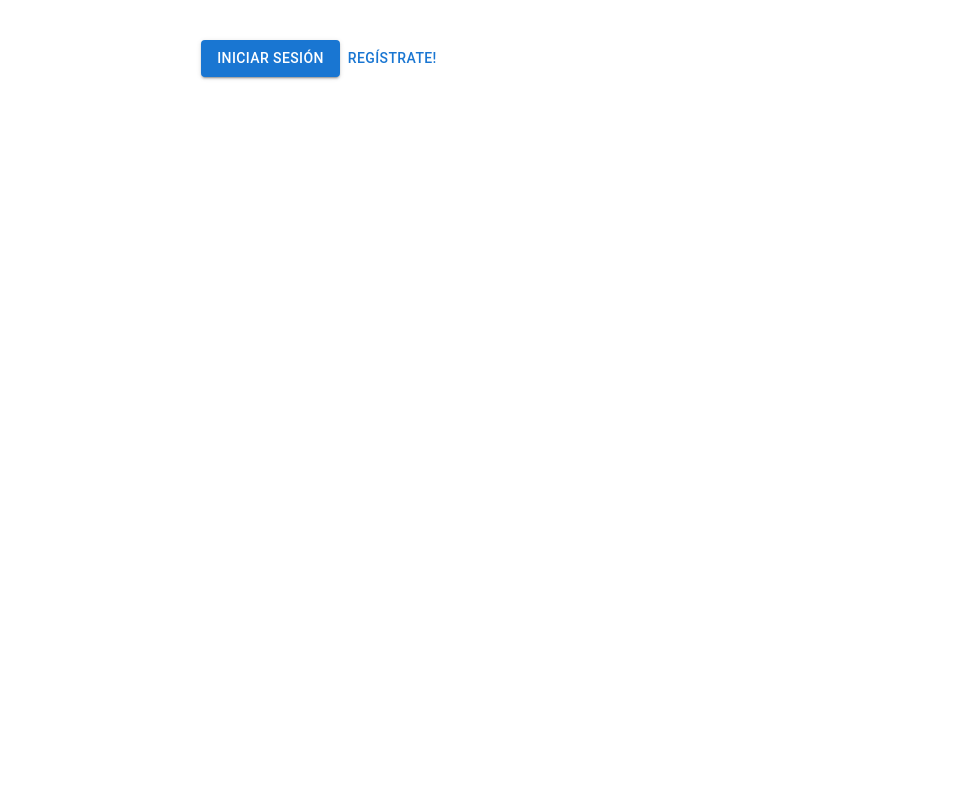
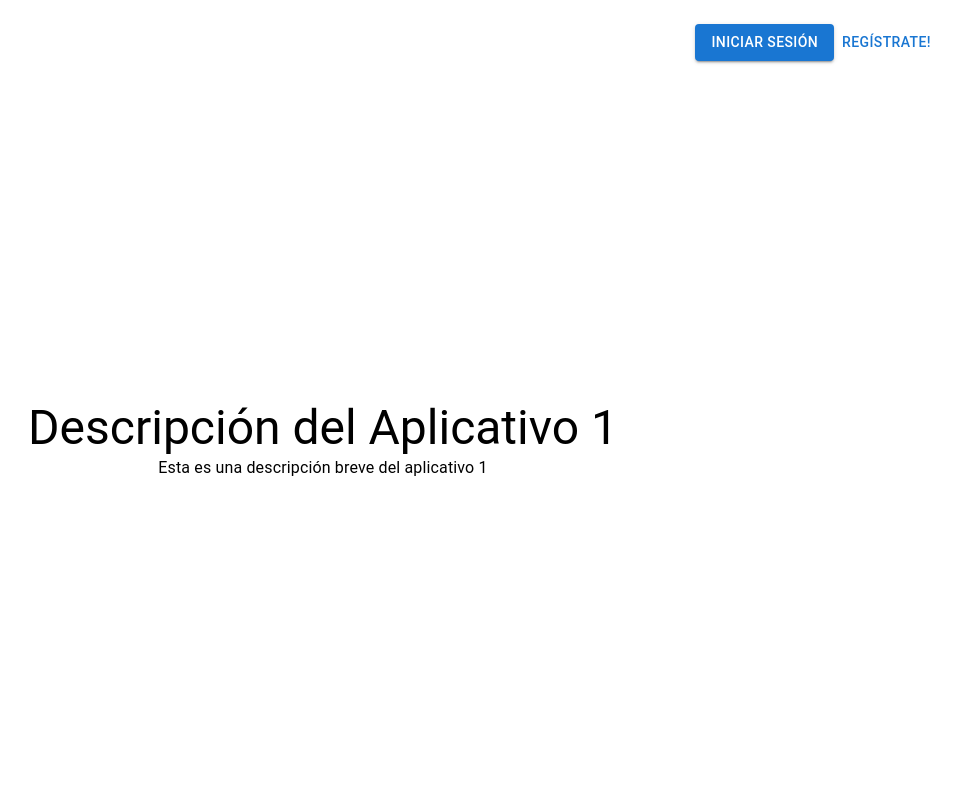
Before and after one commit to task-managment-mintic/frontend, a React (Vite) app: page / in a window 1280 px wide. Shown: the top 800 px of the page, without its empty margins (317-1278 px from the left). Built offline with nearby package versions, Linux system fonts and the light colour scheme.

Commit message:
feat: Create information structure of Init Page feat: Create DescriptiveCar component to each section of Init Page fix: Delete hooks folder

```diff
--- /dev/null
+++ b/src/components/ui/DescriptiveCard.jsx
@@ -0,0 +1,32 @@
+import { Typography } from '@mui/material'
+import PropTypes from 'prop-types'
+
+const DescriptiveCard = ({ bgColor, sectionIndex }) => {
+    return (
+        <div style={{
+                minHeight: '100vh',
+                backgroundColor: bgColor,
+                display: 'flex',
+                flexDirection: 'column',
+                alignItems: 'center',
+                justifyContent: 'center',
+                textAlign: 'center',
+                padding: '2rem'
+            }}
+        >
+            <Typography variant='h3'>
+                Descripción del Aplicativo {sectionIndex}
+            </Typography>
+            <Typography variant='body1'>
+                Esta es una descripción breve del aplicativo {sectionIndex}
+            </Typography>
+        </div>
+    )
+}
+
+DescriptiveCard.propTypes = {
+    bgColor: PropTypes.string.isRequired,
+    sectionIndex: PropTypes.number.isRequired
+}
+
+export default DescriptiveCard
--- a/src/pages/Init.jsx
+++ b/src/pages/Init.jsx
@@ -1,16 +1,21 @@
-import { useContext, useEffect, useState } from 'react'
+import { useContext, useEffect, useRef, useState } from 'react'
 import LoginForm from '../components/User/LoginForm'
 import RegisterForm from '../components/User/RegisterForm'
 import { AuthContext } from '../context/AuthContext'
 import { useNavigate } from 'react-router-dom'
-import { Button, Dialog, DialogContent, Grid2, IconButton } from '@mui/material'
+import { Box, Button, Dialog, DialogContent, Grid2, IconButton } from '@mui/material'
 import { Clear } from '@mui/icons-material'
+import DescriptiveCard from '../components/ui/DescriptiveCard'
 
 const Init = () => {
     const [isLogin, setIsLogin] = useState(false)
     const [isRegister, setIsRegister] = useState(false)
+    const [currentSection, setCurrentSection] = useState('white')
+    const [scrollDirection, setScrollDirection] = useState('down')
     const { isAuthenticated } = useContext(AuthContext)
     const navigate = useNavigate()
+    const sectionsRef = useRef([])
+    const lastScrollY = useRef(0)
 
     const handleShowLogin = () => {
         setIsLogin(true)
@@ -26,16 +31,76 @@ const Init = () => {
     }
 
     useEffect(() => {
+        const handleScroll = () => {
+            const currentScrollY = window.scrollY
+            if (currentScrollY > lastScrollY.current) {
+                setScrollDirection('down')
+            } else {
+                setScrollDirection('up')
+            }
+            lastScrollY.current = currentScrollY
+        }
+
+        window.addEventListener('scroll', handleScroll)
+        return () => window.removeEventListener('scroll', handleScroll)
+    }, [])
+
+    useEffect(() => {
+        const observer = new IntersectionObserver(
+            entries => {
+                entries.forEach(entry => {
+                    if (entry.isIntersecting) {
+                        setCurrentSection(entry.target.dataset.color)
+                    }
+                })
+            },
+            {
+                threshold: scrollDirection === 'down' ? 0.85 : 0.05
+            }
+        )
+
+        sectionsRef.current.forEach(section => {
+            if (section) observer.observe(section)
+        })
+
+        return () => {
+            sectionsRef.current.forEach(section => {
+                if (section) observer.unobserve(section)
+            })
+        }
+    }, [scrollDirection])
+
+    useEffect(() => {
         if (isAuthenticated) navigate('/home')
     }, [isAuthenticated])
 
+    return (
+        <div>
+            <Box sx={{
+                position: 'fixed',
+                top: '1rem',
+                right: '1rem',
+                zIndex: 1000,
+                bgcolor: currentSection,
+                padding: '0.5rem',
+                borderRadius: '8px',
+                transition: 'background-color 0.5s ease'
+            }}>
+                <Button variant='contained' onClick={handleShowLogin}>Iniciar Sesión</Button>
+                <Button variant='text' onClick={handleShowRegister}>Regístrate!</Button>
+            </Box>
 
-    return (
-        <div style={{ textAlign: 'center', padding:'2rem' }}>
-            <Grid2 container spacing={2} justifyContent='center'>
-                <Grid2 item>
-                    <Button variant='contained' onClick={handleShowLogin}>Iniciar Sesión</Button>
-                    <Button variant='text' onClick={handleShowRegister}>Regístrate!</Button>
+            <Grid2 container direction='column'>
+                <Grid2 ref={el => (sectionsRef.current[0]) = el} data-color='white'>
+                    <DescriptiveCard bgColor='white' sectionIndex={1} />
+                </Grid2>
+
+                <Grid2 ref={el => (sectionsRef.current[1]) = el} data-color='black'>
+                    <DescriptiveCard bgColor='black' sectionIndex={2} />
+                </Grid2>
+
+                <Grid2 ref={el => (sectionsRef.current[2]) = el} data-color='lightcyan'>
+                    <DescriptiveCard bgColor='lightcyan' sectionIndex={3} />
                 </Grid2>
             </Grid2>
 
```
